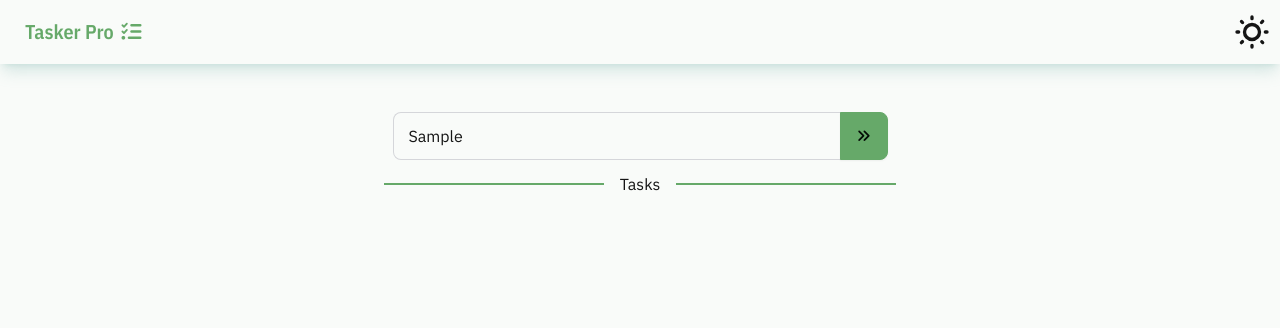
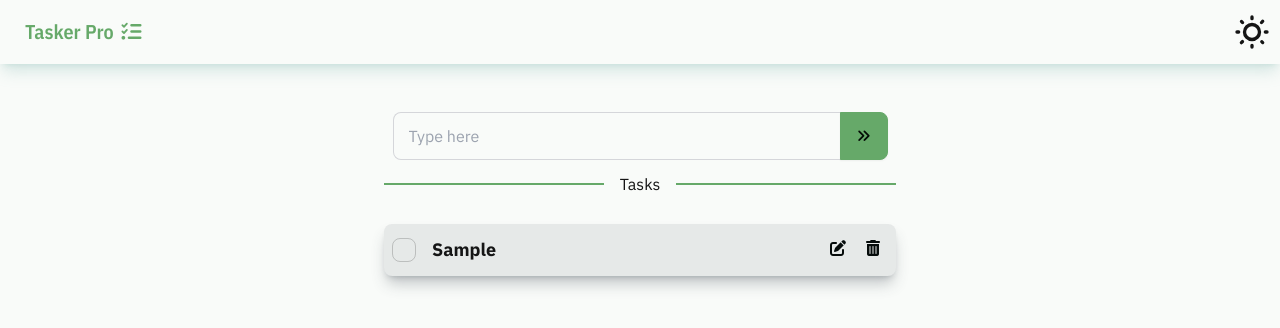
Before and after one commit to tamzid-hassan/taskerPro, a React (Vite) app: page / in a window 1280 px wide. Both pictures are taken after typing "Sample" into the empty fields and a click on the button 863 px from the left and 136 px from the top of the page. Shown: the top 328 px of the page. Built offline with nearby package versions, Linux system fonts and the light colour scheme.

Commit message:
add,toggle and delete functionality added and some Ui change

```diff
--- a/src/App.jsx
+++ b/src/App.jsx
@@ -1,14 +1,35 @@
 import { TodoContextProvider } from "./contexts/todoContext"
 import Header from "./components/Header"
 import TodoInput from "./components/TodoInput"
+import Todo from "./components/Todo"
+import { useState } from "react"
 
 
 function App() {
 
+  const [todos, setTodos] = useState([])
+
+  const addTodo = (todo) => {
+    setTodos(prevTodos => [{ id: Date.now(), ...todo }, ...prevTodos])
+  }
+
+  const toggleCompleted = (id) => {
+    setTodos((prevTodos) => prevTodos.map((prevTodo) => prevTodo.id === id ? { ...prevTodo, isCompleted: !prevTodo.isCompleted } : prevTodo))
+  }
+
+  const deleteTodo = (id) => {
+    setTodos(prevTodos => prevTodos.filter(prevTodo => prevTodo.id !== id))
+  }
+
+
   return (
-    <TodoContextProvider value>
+    <TodoContextProvider value={{ addTodo, toggleCompleted, deleteTodo }}>
       <Header />
       <TodoInput />
+      {todos && todos.map(todo => (
+        <Todo key={todo.id} todo={todo} />
+      ))}
+
     </TodoContextProvider>
   )
 }
--- a/src/components/Todo.jsx
+++ b/src/components/Todo.jsx
@@ -1,15 +1,18 @@
 import { motion, AnimatePresence } from "framer-motion"
+import { useTodoContext } from "../contexts/todoContext"
 
-
-function Todo() {
+function Todo({ todo }) {
+    const { toggleCompleted, deleteTodo } = useTodoContext()
 
     return (
         <AnimatePresence>
             <motion.div
                 initial={{
+                    x: 0,
                     y: -20
                 }}
                 animate={{
+                    x: 0,
                     y: 0,
                 }}
                 transition={{
@@ -18,14 +21,16 @@ function Todo() {
                     damping: 12
                 }}
 
-                className="flex justify-between w-3/4 py-5 pl-2 mx-auto mt-4 rounded-lg shadow-lg shadow-secondary/30 bg-secondary lg:w-2/5"
+                className={`flex justify-between w-3/4 py-3 pl-2 mx-auto mt-4 rounded-lg shadow-lg shadow-neutral/30 bg-neutral/10 lg:w-2/5 ${todo.isCompleted ? "bg-accent" : ""}`}
 
                 layout
-            >
-                <p className="font-bold text-secondary-content md:text-lg">asasd</p>
+            >   <div className="flex items-center justify-center gap-4">
+                    <input type="checkbox" checked={todo.isCompleted} onChange={() => toggleCompleted(todo.id)} className="cursor-pointer checkbox" />
+                    <p className={`font-bold md:text-lg ${todo.isCompleted ? "line-through" : ""}`}>{todo.task}</p>
+                </div>
                 <div className="pr-4 space-x-5">
-                    <button><i className="fa-solid fa-pen-to-square text-info"></i></button>
-                    <button><i className="fa-solid fa-trash-can text-error"></i></button>
+                    <button><i className="transition-all duration-200 fa-solid fa-pen-to-square text-accent-content hover:text-amber-500 active:text-sm"></i></button>
+                    <button onClick={() => deleteTodo(todo.id)}><i className="transition-all duration-200 fa-solid fa-trash-can text-accent-content hover:text-red-500 active:text-sm"></i></button>
                 </div>
             </motion.div>
         </AnimatePresence>
--- a/src/components/TodoInput.jsx
+++ b/src/components/TodoInput.jsx
@@ -1,13 +1,20 @@
 import { motion } from "framer-motion"
 import { useState } from "react"
+import { useTodoContext } from "../contexts/TodoContext"
 
 function TodoInput() {
 
     const [inputText, setInputText] = useState("")
+    const { addTodo } = useTodoContext();
 
     const handleForm = (e) => {
         e.preventDefault();
 
+        if (!inputText) return
+
+        addTodo({ task: inputText, isCompleted: false })
+
+        setInputText("")
     }
 
     return (
@@ -29,7 +36,7 @@ function TodoInput() {
                         x: 25,
                     }}
                     transition={{
-                        duration: 0.2,
+                        duration: 0.125,
                         type: "spring",
                         damping: 8
 
```
